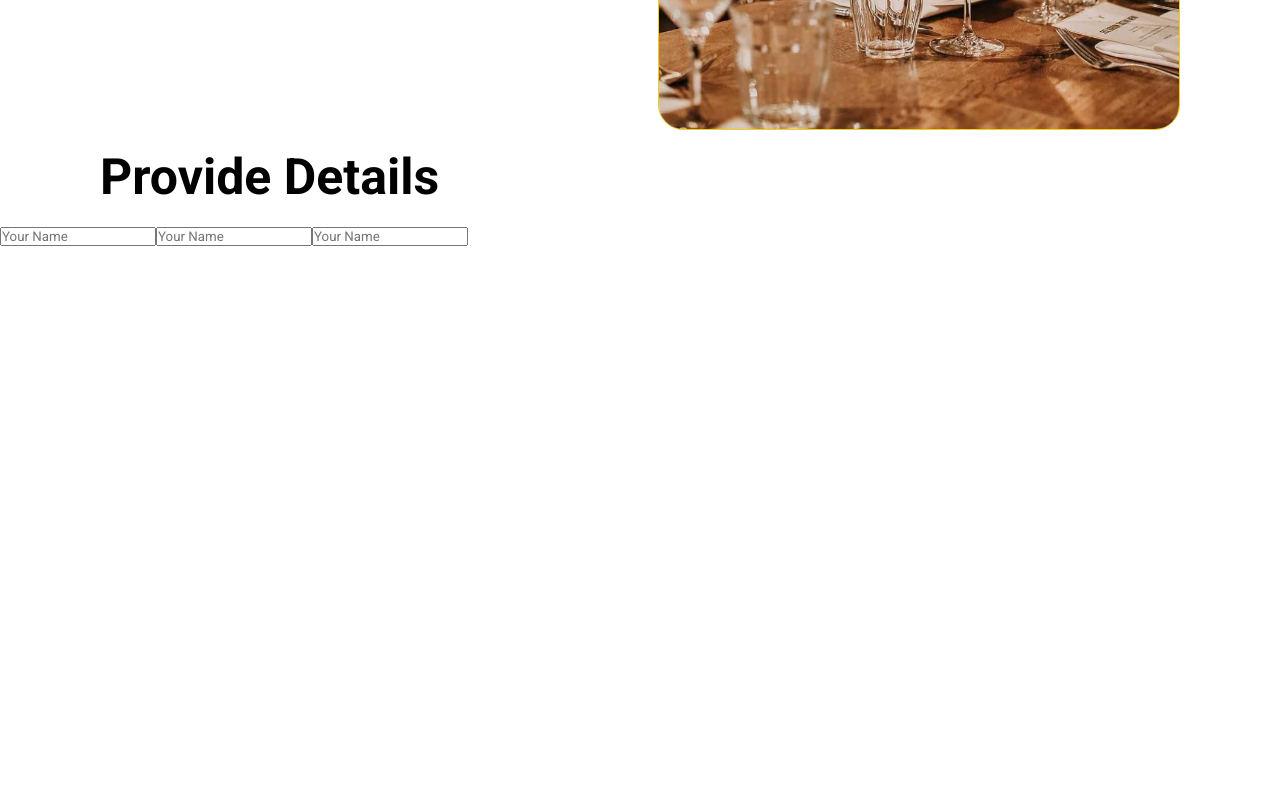
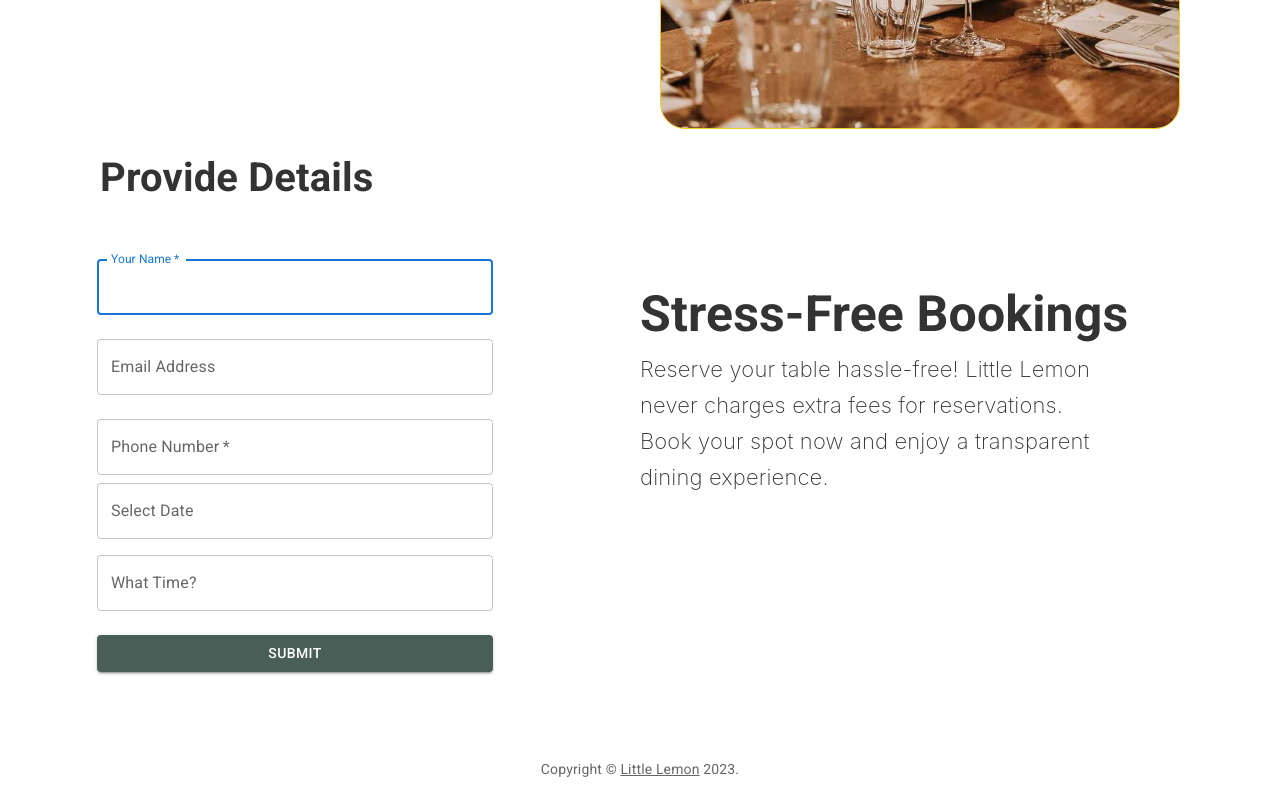
Before and after one commit to umaransar03/littleLemonTableReserve, a React (Create React App) app: page / in a window 1280 px wide. Shown: the part 580-1391 px from the top of the page. Before the commit the page ends 826 px from the top, so only its background shows below. Built offline with nearby package versions, Linux system fonts and the light colour scheme.

Commit message:
bookTable design done

```diff
--- a/package.json
+++ b/package.json
@@ -3,13 +3,17 @@
   "version": "0.1.0",
   "private": true,
   "dependencies": {
+    "@date-io/date-fns": "^2.16.0",
     "@emotion/react": "^11.10.6",
     "@emotion/styled": "^11.10.6",
     "@mui/icons-material": "^5.11.11",
     "@mui/material": "^5.11.13",
+    "@mui/x-date-pickers": "^6.0.3",
     "@testing-library/jest-dom": "^5.16.5",
     "@testing-library/react": "^13.4.0",
     "@testing-library/user-event": "^13.5.0",
+    "date-fns": "^2.29.3",
+    "dayjs": "^1.11.7",
     "react": "^18.2.0",
     "react-dom": "^18.2.0",
     "react-scripts": "5.0.1",
--- a/src/App.js
+++ b/src/App.js
@@ -1,14 +1,16 @@
-import { Home } from "./screens/Home/Home";
 import { ReserveTable } from "./screens/ReserveTable/ReserveTable";
-
+import { AdapterDayjs } from '@mui/x-date-pickers/AdapterDayjs';
+import { LocalizationProvider } from '@mui/x-date-pickers/LocalizationProvider';
 
 
 function App() {
   return (
     <div>
-      <ReserveTable/>
+      <LocalizationProvider dateAdapter={AdapterDayjs}>
+        <ReserveTable/>
+      </LocalizationProvider>
     </div>
-    );
+  );
 }
 
 export default App;
--- a/src/screens/ReserveTable/ReserveTable.css
+++ b/src/screens/ReserveTable/ReserveTable.css
@@ -64,10 +64,42 @@
 }
 
 .details h1 {
-    font-size: 50px;
+    font-size: 40px;
     font-weight: 600;
     margin-top: 20px;
     text-align: center;
+    color: #333333;
+}
+.inputNote{
+    display: flex;
+    flex-direction: row;
+    justify-content: center;
+    align-items: center;
+}
+.userInput{
+    width: 100%;
+}
+.note{
+    width: 100%;
+    margin: 50px;
+    margin-bottom: 200px;
+}
+.note h1{
+    font-weight: 600;
+    font-size: 50px;
+    line-height: 73px;
+    text-align: left;
+    color: #333333;
+}
+.note h3{
+    width: 80%;
+    font-family: 'Inter';
+    font-style: normal;
+    font-weight: 200;
+    font-size: 22px;
+    line-height: 36px;
+    color: #333333;
+
 }
 
 @media screen and (max-width: 1148px) {
--- a/src/screens/ReserveTable/ReserveTable.js
+++ b/src/screens/ReserveTable/ReserveTable.js
@@ -1,7 +1,24 @@
 import React from 'react'
 import tablePhoto from '../images/9.jpeg';
 import { Navabr } from '../Navabr';
+import Userinput from '../UserInput/UserInput';
+import Typography from '@mui/material/Typography';
+import Link from '@mui/material/Link';
 import './ReserveTable.css';
+
+function Copyright(props) {
+    return (
+        <Typography variant="body2" color="text.secondary" align="center" {...props}>
+            {'Copyright © '}
+            <Link color="inherit" href="https://mui.com/">
+                Little Lemon
+            </Link>{' '}
+            {new Date().getFullYear()}
+            {'.'}
+        </Typography>
+    );
+}
+
 
 export const ReserveTable = () => {
     return (
@@ -28,11 +45,20 @@ export const ReserveTable = () => {
                     <h1>Provide Details</h1>
                 </div>
             </div>
-            <div>
-                <input type="text" placeholder='Your Name'/>
-                <input type="text" placeholder='Your Name'/>
-                <input type="text" placeholder='Your Name'/>
+            <div className='inputNote'>
+                <div className='userInput'>
+                    <Userinput />
+                </div>
+                <div className='note'>
+                    <h1>Stress-Free Bookings</h1>
+                    <h3>
+                        Reserve your table hassle-free! Little Lemon never charges
+                        extra fees for reservations. Book your spot now and enjoy a
+                        transparent dining experience.
+                    </h3>
+                </div>
             </div>
+            <Copyright sx={{ mt: 8, mb: 4 }} />
         </div>
     )
 }
--- /dev/null
+++ b/src/screens/UserInput/UserInput.js
@@ -0,0 +1,89 @@
+import * as React from 'react';
+import Button from '@mui/material/Button';
+import CssBaseline from '@mui/material/CssBaseline';
+import TextField from '@mui/material/TextField';
+import Box from '@mui/material/Box';
+import Container from '@mui/material/Container';
+import { createTheme, ThemeProvider } from '@mui/material/styles';
+import { DatePicker, TimePicker } from '@mui/x-date-pickers';
+import { Stack } from '@mui/material';
+import './UserInput.css'
+
+
+const theme = createTheme();
+
+export default function Userinput() {
+    const handleSubmit = (event) => {
+        event.preventDefault();
+        const data = new FormData(event.currentTarget);
+        console.log({
+            email: data.get('email'),
+            password: data.get('password'),
+        });
+    };
+
+    return (
+        <ThemeProvider theme={theme}>
+            <Container component="main" maxWidth="xs">
+                <CssBaseline />
+                <Box
+                    justifyContent={'center'}
+                    sx={{
+                        display: 'flex',
+                        flexDirection: 'column',
+                        alignItems: 'center',
+
+                    }}
+                >
+                    <Box component="form" onSubmit={handleSubmit} noValidate sx={{ mt: 1 }}>
+                        <TextField
+                            margin="normal"
+                            required
+                            fullWidth
+                            name="yourName"
+                            label="Your Name"
+                            type="yourName"
+                            id="yourName"
+                            autoComplete=""
+                            autoFocus
+                        />
+                        <TextField
+                            margin="normal"
+                            fullWidth
+                            id="email"
+                            label="Email Address"
+                            name="email"
+                            autoComplete="email"
+                        />
+                        <TextField
+                            margin="normal"
+                            required
+                            fullWidth
+                            id="phoneNumber"
+                            label="Phone Number"
+                            name="phoneNumber"
+                            autoComplete="phoneNumber"
+                        />
+                        <Stack>
+                            <DatePicker
+                                label='Select Date'
+                                sx={{mb:2}}
+                            />
+                            <TimePicker
+                                label='What Time?'
+                            />
+                        </Stack>
+                        <Button
+                            type="submit"
+                            fullWidth
+                            variant="contained"
+                            sx={{ mt: 3, mb: 2, backgroundColor: '#495E57', }}
+                        >
+                            Submit
+                        </Button>
+                    </Box>
+                </Box>
+            </Container>
+        </ThemeProvider>
+    );
+}
```
Also changed, not shown: src/screens/UserInput/UserInput.css (added), 2 other files (tests, documents, lock files or other folders).
